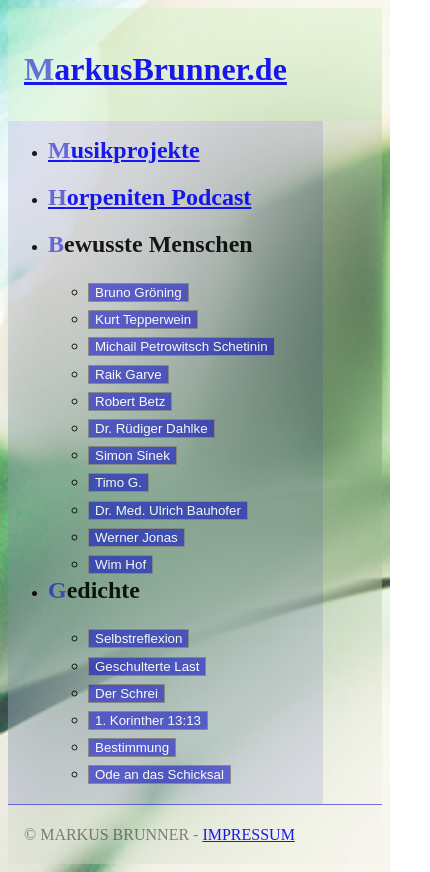
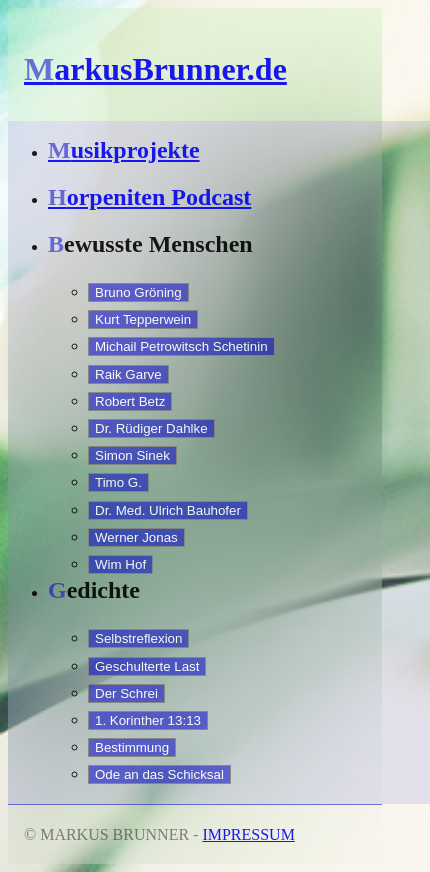
Before and after one commit to markusbrunner-design/markusbrunner, a website: page index.html in a window 390 px wide. Shown: the whole page, 430 px wide, since content can reach past the window. Drawn offline with Linux system fonts and the light colour scheme.

Commit message:
mobile style adoptions

```diff
--- a/css/style.css
+++ b/css/style.css
@@ -25,6 +25,9 @@ main {
     justify-content: flex-start;
     align-items: flex-start;
     padding: 0;
+}
+#main button {
+    text-align: left;
 }
 main nav {
     background: rgba(0,0,200,0.1);
@@ -75,3 +78,12 @@ footer {
     text-transform: uppercase;
     padding: 1rem;
 }
+@media only screen and (max-width: 800px) {
+    #main {
+        flex-direction: column;
+    }
+    #main nav,
+    #main__dynamic-content{
+        width: 100%;
+    }
+}
```
